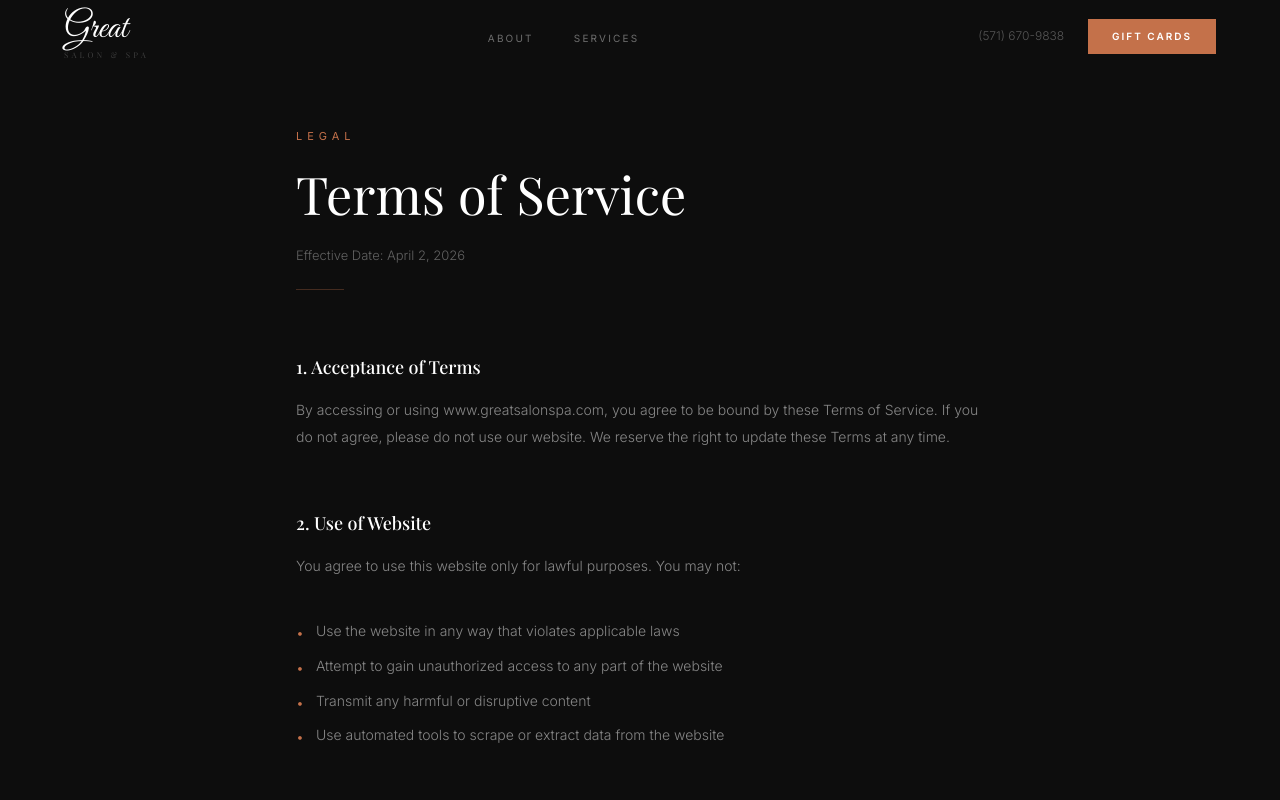
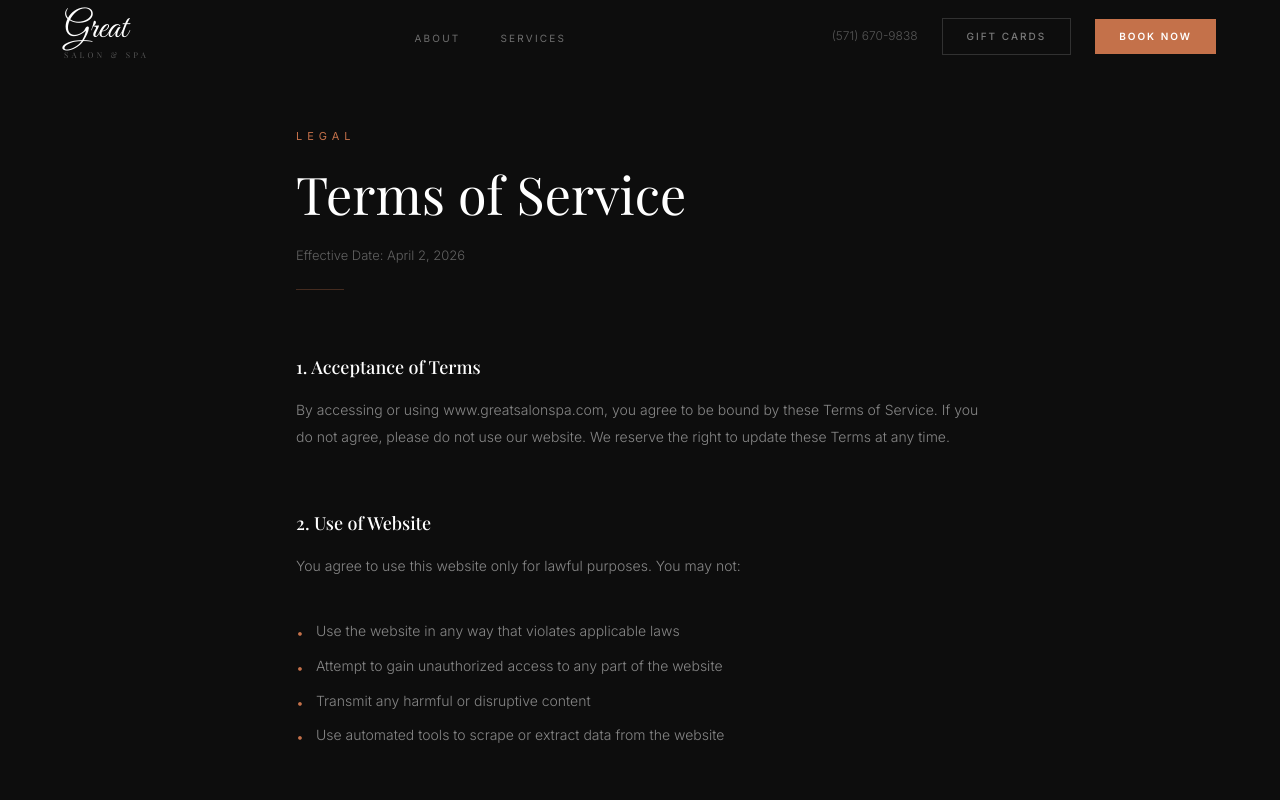
Before and after one commit to greatsalonspa-del/greatsalonspa_website, a Next.js app: page /terms in a window 1280 px wide. Shown: the top 800 px of the page. Built offline with nearby package versions, Linux system fonts and the light colour scheme.

Commit message:
design fix

```diff
--- a/src/components/About.tsx
+++ b/src/components/About.tsx
@@ -84,7 +84,7 @@ export default function About() {
               fill
               sizes="(max-width: 1024px) 100vw, 480px"
               className="object-cover object-center"
-              style={{ filter: "saturate(0.8) brightness(0.75)" }}
+              style={{ filter: "saturate(0.85) brightness(0.88)" }}
             />
             {/* Dark edge fade to blend with section background */}
             <div className="absolute inset-0 bg-gradient-to-r from-[#0D0D0D]/40 via-transparent to-transparent lg:block hidden" />
--- a/src/components/Footer.tsx
+++ b/src/components/Footer.tsx
@@ -146,8 +146,8 @@ export default function Footer() {
                 href={s.href}
                 target="_blank"
                 rel="noopener noreferrer"
-                className="text-white/18 hover:text-[#C4714A] uppercase tracking-[0.22em] transition-colors duration-200 py-1"
-                style={{ fontFamily: "var(--font-inter)", fontSize: "9px" }}
+                className="text-white/35 hover:text-[#C4714A] uppercase tracking-[0.22em] transition-colors duration-200 py-1"
+                style={{ fontFamily: "var(--font-inter)", fontSize: "11px" }}
               >
                 {s.label}
               </a>
--- a/src/components/GiftCard.tsx
+++ b/src/components/GiftCard.tsx
@@ -72,7 +72,7 @@ export default function GiftCard() {
 
         {/* Fine print */}
         <p
-          className="text-white/20 mt-6"
+          className="text-white/35 mt-6"
           style={{ fontFamily: "var(--font-inter)", fontSize: "11px", fontWeight: 300 }}
         >
           Delivered instantly · Valid for all services
--- a/src/components/Hero.tsx
+++ b/src/components/Hero.tsx
@@ -52,7 +52,7 @@ export default function Hero() {
                       py-12 sm:py-28 md:py-32 max-w-5xl mx-auto">
 
         {/* Location eyebrow */}
-        <div className="flex items-center gap-3 sm:gap-4 mb-3 sm:mb-9 lg:mb-14 animate-fade-in anim-delay-100 ml-32 sm:ml-32 lg:ml-48">
+        <div className="flex items-center gap-3 sm:gap-4 mb-3 sm:mb-9 lg:mb-14 animate-fade-in anim-delay-100">
           <div className="h-px w-6 sm:w-10 bg-white/22" />
           <span
             className="text-white/45 uppercase tracking-[0.45em] sm:tracking-[0.65em]"
--- a/src/components/Navbar.tsx
+++ b/src/components/Navbar.tsx
@@ -42,7 +42,7 @@ export default function Navbar() {
             Great
           </span>
           <span
-            className="text-white/20 uppercase tracking-[0.4em] mt-0.5 block"
+            className="text-white/30 uppercase tracking-[0.4em] mt-0.5 block"
             style={{ fontFamily: "var(--font-playfair)", fontSize: "8px", fontWeight: 400 }}
           >
             Salon &amp; Spa
@@ -77,10 +77,19 @@ export default function Navbar() {
             href="https://app.squareup.com/gift/MLA369GDZAYHQ/order"
             target="_blank"
             rel="noopener noreferrer"
+            className="px-6 py-2.5 border border-white/15 text-white/45 hover:border-white/30 hover:text-white/70 transition-all duration-300 uppercase tracking-[0.2em]"
+            style={{ fontFamily: "var(--font-inter)", fontSize: "10px", fontWeight: 500 }}
+          >
+            Gift Cards
+          </a>
+          <a
+            href="https://book.squareup.com/appointments/rpad4r74waczrj/location/LQ5APZMWFKHYR/services"
+            target="_blank"
+            rel="noopener noreferrer"
             className="px-6 py-2.5 bg-[#C4714A] text-white hover:bg-white hover:text-[#0D0D0D] transition-all duration-300 uppercase tracking-[0.2em]"
             style={{ fontFamily: "var(--font-inter)", fontSize: "10px", fontWeight: 600 }}
           >
-            Gift Cards
+            Book Now
           </a>
         </div>
 
@@ -142,6 +151,18 @@ export default function Navbar() {
           ))}
           <li>
             <a
+              href="https://book.squareup.com/appointments/rpad4r74waczrj/location/LQ5APZMWFKHYR/services"
+              target="_blank"
+              rel="noopener noreferrer"
+              onClick={() => setOpen(false)}
+              className="text-white hover:text-[#C4714A] uppercase tracking-[0.2em] transition-colors block py-1"
+              style={{ fontFamily: "var(--font-inter)", fontSize: "13px", fontWeight: 600 }}
+            >
+              Book Now
+            </a>
+          </li>
+          <li>
+            <a
               href="https://app.squareup.com/gift/MLA369GDZAYHQ/order"
               target="_blank"
               rel="noopener noreferrer"
--- a/src/components/ServiceStrip.tsx
+++ b/src/components/ServiceStrip.tsx
@@ -164,7 +164,7 @@ export default function ServiceStrip() {
             return (
               <div
                 key={s.title}
-                className="group bg-[#0D0D0D] hover:bg-[#0f0f0f] transition-colors duration-300
+                className="group bg-[#0D0D0D] hover:bg-[#141414] transition-colors duration-300
                            p-5 sm:p-8 lg:p-10 flex flex-col items-center text-center sm:items-start sm:text-left"
               >
                 {/* Icon */}
@@ -191,10 +191,10 @@ export default function ServiceStrip() {
                 {/* Terracotta separator */}
                 <div className="w-6 sm:w-8 h-px bg-[#C4714A]/40 mb-3 sm:mb-4" aria-hidden="true" />
 
-                {/* Description — hidden on mobile to keep 2-col cards clean */}
+                {/* Description */}
                 <p
-                  className="hidden sm:block text-white/45 leading-relaxed flex-1"
-                  style={{ fontFamily: "var(--font-inter)", fontSize: "clamp(13px, 1.5vw, 14px)", fontWeight: 300 }}
+                  className="text-white/45 leading-relaxed flex-1 line-clamp-3 sm:line-clamp-none"
+                  style={{ fontFamily: "var(--font-inter)", fontSize: "clamp(12px, 1.5vw, 14px)", fontWeight: 300 }}
                 >
                   {s.desc}
                 </p>
```
